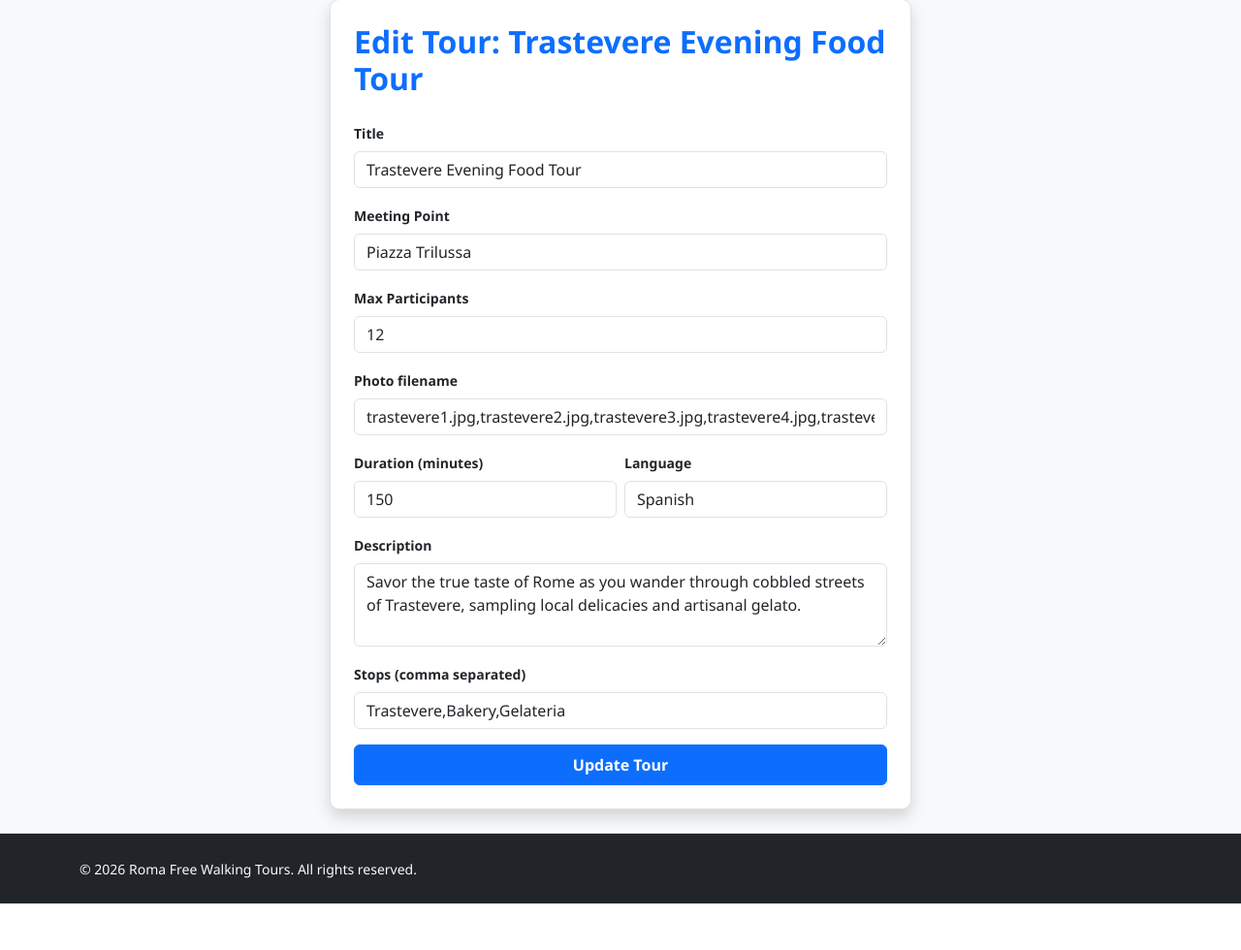
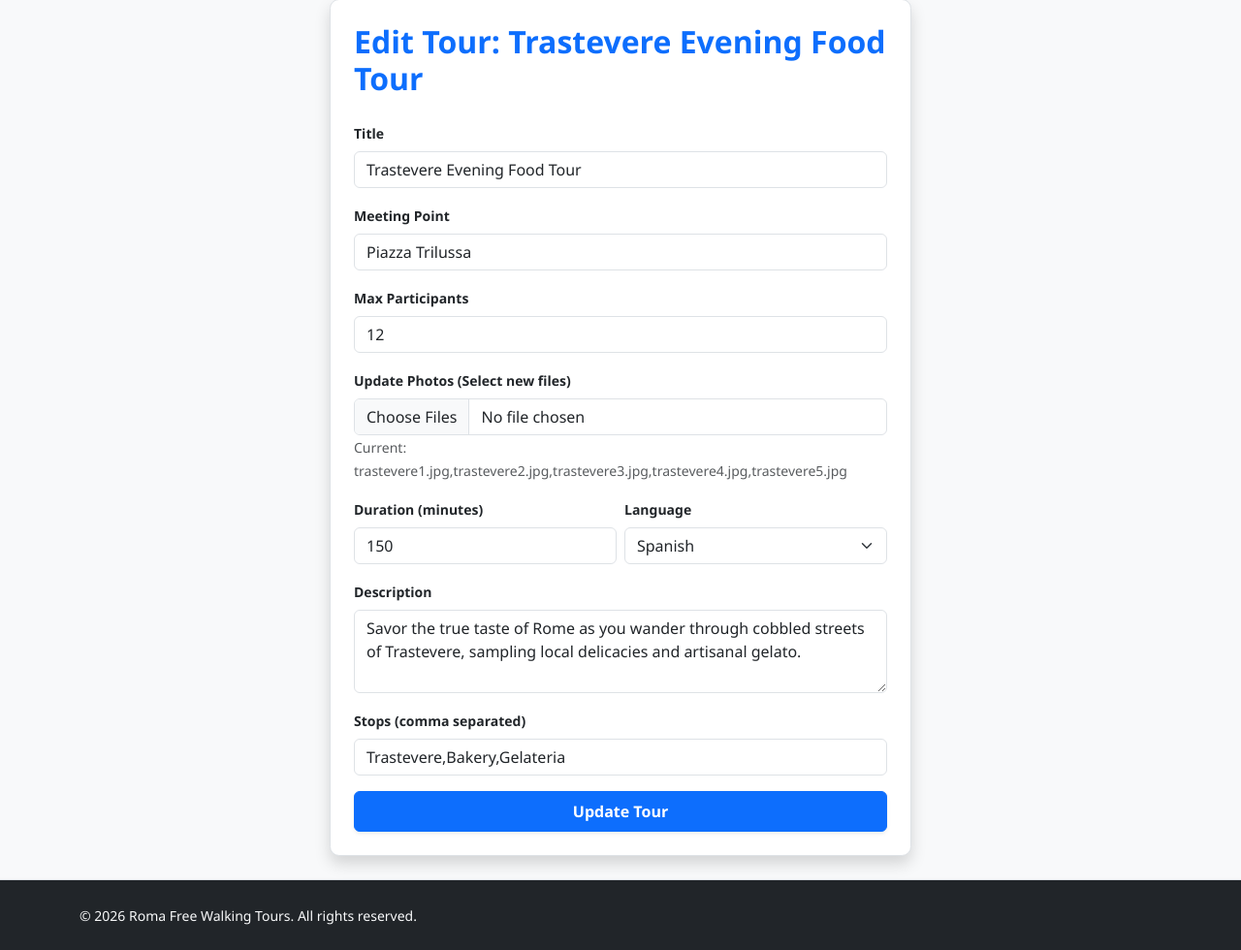
Before and after one commit to MujoGultekin/Free_Walk_Tours_New, a Flask app: page /guide/tour/edit/3 in a window 1280 px wide. Shown: the part 133-1113 px from the top of the page at 97% size. Before the commit the page ends 1065 px from the top, so only its background shows below. Run offline with Flask 3, Linux system fonts and the light colour scheme; a user stored in the database is signed in; data comes from the database, SQL or seed files in the repository; both versions use the stored data as it was after the commit.

Commit message:
+ almost done

```diff
--- a/dao/tours_dao.py
+++ b/dao/tours_dao.py
@@ -74,13 +74,15 @@ def search_tours(p_date_name=None, p_duration=None, p_lang=None):
     return tours
 
 def get_tour_by_id(p_tour_id):
-    """Retrieves full profile details of a single tour including guide details."""
+    """Retrieves full profile details of a single tour including guide details and report status."""
     query = """
         SELECT t.*, u.name as guide_name, u.surname as guide_surname,
-               GROUP_CONCAT(ts.day_of_week || ' (' || ts.start_time || ')', ', ') as schedule
+               GROUP_CONCAT(ts.day_of_week || ' (' || ts.start_time || ')', ', ') as schedule,
+               CASE WHEN tr.id IS NOT NULL THEN 1 ELSE 0 END as is_reported
         FROM tours t
         LEFT JOIN tour_schedule ts ON t.id = ts.tour_id
         JOIN users u ON t.guide_id = u.id
+        LEFT JOIN tour_reports tr ON t.id = tr.tour_id
         WHERE t.id = ?
         GROUP BY t.id
     """
--- a/routes/guide_routes.py
+++ b/routes/guide_routes.py
@@ -6,19 +6,14 @@ from flask_login import current_user, login_required
 from routes.auth_routes import guide_required
 from dao import reservations_dao, tours_dao
 
-# Defining the guide Blueprint for managing tour routes and reports
 guide_bp = Blueprint('guide', __name__)
-
-# Directory path for storing uploaded tour images
 UPLOAD_FOLDER = 'static/images'
 
 @guide_bp.route("/guide/tour/new", methods=["GET", "POST"])
 @login_required
 @guide_required
 def new_tour():
-    """Handles the creation of a new tour, including file uploads and schedule configuration."""
     if request.method == "POST":
-        # Retrieve form data
         title = request.form.get("title")
         meeting_point = request.form.get("meeting_point")
         duration = request.form.get("duration")
@@ -27,7 +22,6 @@ def new_tour():
         description = request.form.get("description")
         stops = request.form.get("stops")
 
-        # Process and save uploaded tour photos
         files = request.files.getlist("photos")
         file_names = []
         for file in files:
@@ -37,36 +31,48 @@ def new_tour():
                 file_names.append(filename)
         photos_str = ",".join(file_names)
 
-        # 1. Create the tour and retrieve the new ID
         new_id = tours_dao.new_tour(
             current_user.id, title, meeting_point, duration,
             language, max_participants, description, stops, photos_str
         )
 
-        # 2. Save selected days and times to the tour_schedule table
         selected_days = request.form.getlist("days")
         for day in selected_days:
             start_time = request.form.get(f"times_{day}")
-            # Ensure both the day is selected and the time is provided
             if start_time:
                 tours_dao.add_tour_schedule(new_id, day, start_time)
 
-        flash("New tour with schedule created successfully!", "success")
+        flash("New tour created successfully!", "success")
         return redirect(url_for("auth.profile_guide"))
-
     return render_template("new_tour.html")
 
 @guide_bp.route("/guide/tour/edit/<int:tour_id>", methods=["GET", "POST"])
 @login_required
 @guide_required
 def edit_tour(tour_id):
-    """Allows guides to update existing tour details if no reservations are present."""
-    if tours_dao.has_reservations(tour_id):
-        flash("This tour has active reservations and cannot be modified!", "danger")
+    tour = tours_dao.get_tour_by_id(tour_id)
+
+    # Geçmiş ve rezervasyonlu turları al[cite: 5]
+    reportable_tours = tours_dao.get_past_tours_with_reservations(current_user.id)
+    is_reportable = any(t['id'] == tour_id for t in reportable_tours)
+
+    # Eğer raporlanması gerekiyorsa ve henüz raporlanmamışsa engelle
+    if is_reportable and not tour['is_reported']:
+        flash("You must submit the post-tour report before editing this completed tour!", "danger")
         return redirect(url_for("auth.profile_guide"))
 
     if request.method == "POST":
-        # Update tour information in the database
+        files = request.files.getlist("photos")
+        photo_names = tour['photos']
+
+        if files and files[0].filename != '':
+            file_list = []
+            for file in files:
+                filename = secure_filename(file.filename)
+                file.save(os.path.join(current_app.root_path, UPLOAD_FOLDER, filename))
+                file_list.append(filename)
+            photo_names = ",".join(file_list)
+
         tours_dao.update_tour(
             tour_id,
             request.form.get("title"),
@@ -76,42 +82,42 @@ def edit_tour(tour_id):
             request.form.get("max_participants"),
             request.form.get("description"),
             request.form.get("stops"),
-            request.form.get("photos")
+            photo_names
         )
         flash("Tour updated successfully!", "success")
         return redirect(url_for("auth.profile_guide"))
 
-    tour = tours_dao.get_tour_by_id(tour_id)
     return render_template("edit_tour.html", tour=tour)
 
 @guide_bp.route("/guide/tour/report/<int:tour_id>", methods=["POST"])
 @login_required
 @guide_required
 def submit_report(tour_id):
-    """Handles post-tour reporting, including participant counts and photo evidence."""
     count = request.form.get("actual_participants")
     file = request.files.get("report_photo")
 
     if file and file.filename:
         filename = secure_filename(file.filename)
-        # Save report photo to the designated upload folder
         file.save(os.path.join(current_app.root_path, UPLOAD_FOLDER, filename))
-
-        # Store report data in the database with synchronized parameters
         reservations_dao.save_tour_report(tour_id, count, filename)
         flash("Report submitted successfully!", "success")
     else:
         flash("Please upload a valid photo.", "danger")
-
     return redirect(url_for("auth.profile_guide"))
 
 @guide_bp.route("/guide/tour/delete/<int:tour_id>", methods=["POST"])
 @login_required
 @guide_required
 def delete_tour(tour_id):
-    """Handles deletion of a tour route if no reservations are linked to it."""
-    if tours_dao.has_reservations(tour_id):
-        flash("This tour has active reservations and cannot be deleted!", "danger")
+    tour = tours_dao.get_tour_by_id(tour_id)
+
+    # Geçmiş ve rezervasyonlu turları al[cite: 5]
+    reportable_tours = tours_dao.get_past_tours_with_reservations(current_user.id)
+    is_reportable = any(t['id'] == tour_id for t in reportable_tours)
+
+    # Raporlanması gerekiyorsa ve henüz raporlanmamışsa silmeyi engelle
+    if is_reportable and not tour['is_reported']:
+        flash("You must submit the post-tour report before deleting this completed tour!", "danger")
         return redirect(url_for("auth.profile_guide"))
 
     tours_dao.delete_tour(tour_id)
--- a/templates/edit_tour.html
+++ b/templates/edit_tour.html
@@ -3,13 +3,12 @@
 {% block title %}Edit Tour{% endblock %}
 
 {% block content %}
-<!-- Edit tour form section, restricted to guide users -->
 <div class="col-12 d-flex justify-content-center py-4">
     <div class="card shadow border p-4" style="width: 100%; max-width: 600px;">
         <h2 class="mb-4 fw-bold text-primary">Edit Tour: {{ tour.title }}</h2>
 
-        <form method="POST">
-            <!-- Basic tour information fields -->
+        <!-- Form accepts file -->
+        <form method="POST" enctype="multipart/form-data">
             <div class="mb-3">
                 <label for="title" class="form-label small fw-bold">Title</label>
                 <input type="text" name="title" id="title" class="form-control" value="{{ tour.title }}" required>
@@ -25,12 +24,13 @@
                 <input type="number" name="max_participants" id="max_participants" class="form-control" value="{{ tour.max_participants }}" required>
             </div>
 
+            <!-- Photo Uploading -->
             <div class="mb-3">
-                <label for="photos" class="form-label small fw-bold">Photo filename</label>
-                <input type="text" name="photos" id="photos" class="form-control" value="{{ tour.photos }}" required>
+                <label for="photos" class="form-label small fw-bold">Update Photos (Select new files)</label>
+                <input type="file" name="photos" id="photos" class="form-control" multiple accept="image/*">
+                <small class="text-muted">Current: {{ tour.photos }}</small>
             </div>
 
-            <!-- Duration and language input row -->
             <div class="row g-2 mb-3">
                 <div class="col-md-6">
                     <label for="duration" class="form-label small fw-bold">Duration (minutes)</label>
@@ -38,7 +38,14 @@
                 </div>
                 <div class="col-md-6">
                     <label for="language" class="form-label small fw-bold">Language</label>
-                    <input type="text" name="language" id="language" class="form-control" value="{{ tour.language }}" required>
+                    <select name="language" id="language" class="form-select" required>
+                        <option value="English" {% if tour.language == 'English' %}selected{% endif %}>English</option>
+                        <option value="Italian" {% if tour.language == 'Italian' %}selected{% endif %}>Italian</option>
+                        <option value="Spanish" {% if tour.language == 'Spanish' %}selected{% endif %}>Spanish</option>
+                        <option value="German" {% if tour.language == 'German' %}selected{% endif %}>German</option>
+                        <option value="French" {% if tour.language == 'French' %}selected{% endif %}>French</option>
+                        <option value="Chinese" {% if tour.language == 'Chinese' %}selected{% endif %}>Chinese</option>
+                    </select>
                 </div>
             </div>
 
```
Also changed, not shown: templates/new_tour.html (+9 -2 lines), roma_tours.db.
